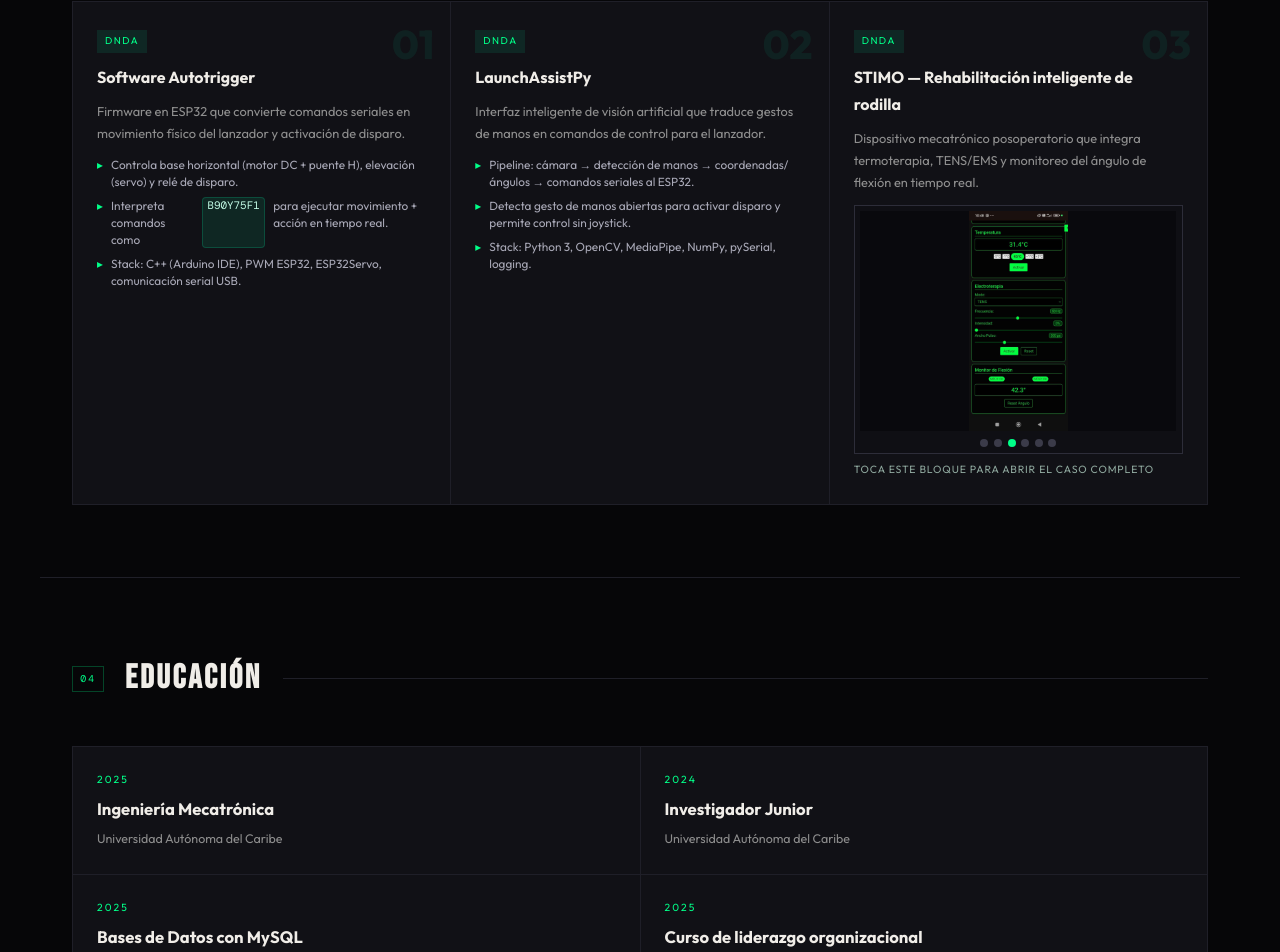
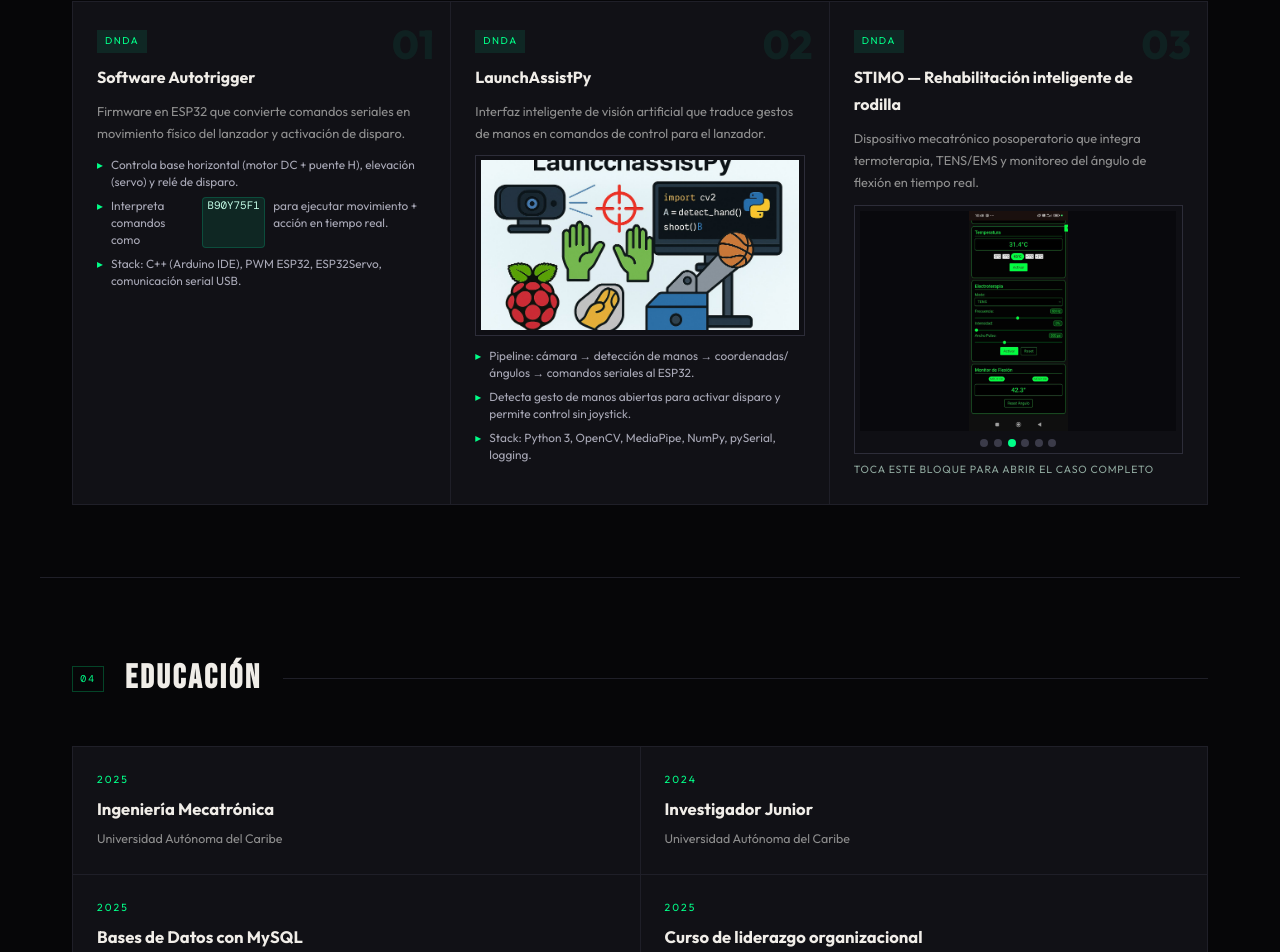
Before and after one commit to theo272004/mi-cv-web, a React (Vite) app: page / in a window 1280 px wide. Shown: the part 2861-3813 px from the top of the page. Built offline with nearby package versions, Linux system fonts and the light colour scheme.

Commit message:
Add LaunchAssistPy project image

```diff
--- a/src/App.css
+++ b/src/App.css
@@ -397,6 +397,19 @@ section { padding: 4.5rem 2rem; max-width: 1200px; margin: 0 auto; }
 .project-badge { display: inline-block; font-size: 0.62rem; letter-spacing: 0.14em; text-transform: uppercase; background: rgba(0,229,160,0.1); color: var(--accent); padding: 0.2rem 0.5rem; margin-bottom: 0.7rem; }
 .project-title { font-size: 1rem; font-weight: 700; margin-bottom: 0.6rem; }
 .project-desc { font-size: 0.8rem; color: #8f8f8f; line-height: 1.7; }
+.project-image {
+  margin: 0.65rem 0 0.2rem;
+  border: 1px solid #2d2d39;
+  background: #0f0f14;
+  padding: 0.28rem;
+}
+.project-image img {
+  width: 100%;
+  height: 170px;
+  object-fit: cover;
+  display: block;
+  background: #09090d;
+}
 .project-points {
   margin: 0.7rem 0 0;
   padding-left: 0;
--- a/src/App.jsx
+++ b/src/App.jsx
@@ -243,6 +243,9 @@ function App() {
             <div className="project-badge">DNDA</div>
             <div className="project-title">LaunchAssistPy</div>
             <div className="project-desc">Interfaz inteligente de visión artificial que traduce gestos de manos en comandos de control para el lanzador.</div>
+            <figure className="project-image">
+              <img src={`${import.meta.env.BASE_URL}img/projects/launchassistpy-visual.jpg`} alt="Diagrama visual de LaunchAssistPy con cámara, detección de manos y lanzador" loading="lazy" />
+            </figure>
             <ul className="project-points">
               <li>Pipeline: cámara → detección de manos → coordenadas/ángulos → comandos seriales al ESP32.</li>
               <li>Detecta gesto de manos abiertas para activar disparo y permite control sin joystick.</li>
```
Also changed, not shown: public/img/projects/launchassistpy-visual.jpg (added).
